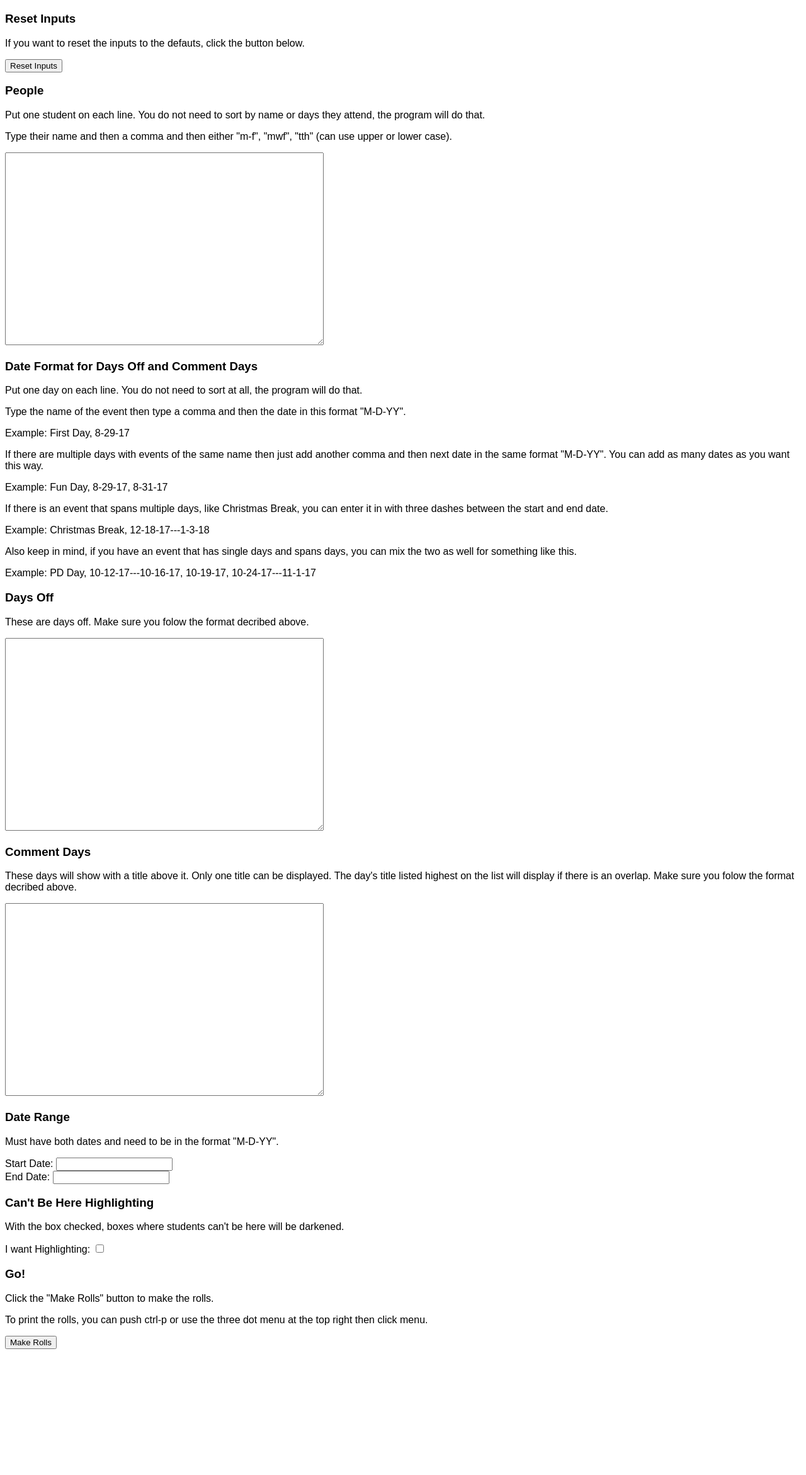
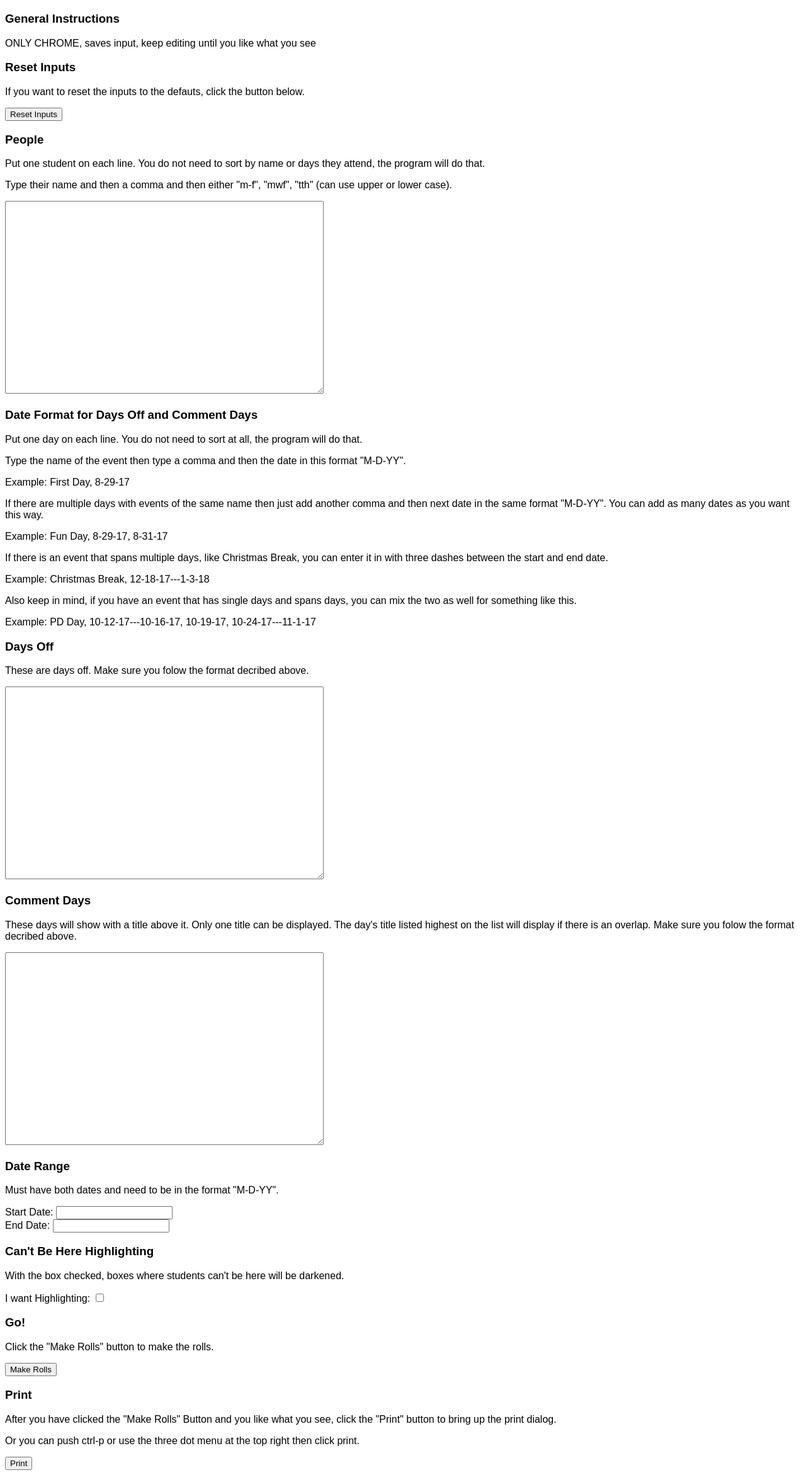
Before and after one commit to meeple142/roll-maker, a plain HTML site: page index.html in a window 1280 px wide. Shown: the part 61-2403 px from the top of the page at 63% size. Before the commit the page ends 2211 px from the top, so only its background shows below. Drawn offline with nearby package versions, Linux system fonts and the light colour scheme; a script that the page names is missing.

Commit message:
added more instructions and print button

```diff
--- a/index.html
+++ b/index.html
@@ -9,6 +9,8 @@
 <body>
     <div id="settings">
         <h1>Roll Maker</h1>
+        <h3>General Instructions</h3>
+        <p>ONLY CHROME, saves input, keep editing until you like what you see</p>
         <h3>Reset Inputs</h3>
         <p>If you want to reset the inputs to the defauts, click the button below.</p>
         <button id="resetInputs">Reset Inputs</button>
@@ -53,8 +55,11 @@
     </label>
         <h3>Go!</h3>
         <p>Click the "Make Rolls" button to make the rolls.</p>
-        <p>To print the rolls, you can push ctrl-p or use the three dot menu at the top right then click menu.</p>
         <button id="makeRolls">Make Rolls</button>
+        <h3>Print</h3>
+        <p>After you have clicked the "Make Rolls" Button and you like what you see, click the "Print" button to bring up the print dialog.</p>
+        <p>Or you can push ctrl-p or use the three dot menu at the top right then click print.</p>
+        <button id="print">Print</button>
     </div>
     <div id="rollmakerOutput">
     </div>
--- a/roll-maker.js
+++ b/roll-maker.js
@@ -406,3 +406,7 @@ function resetInputs() {
 
 //add the eventListener for resetInputs button
 document.querySelector('#resetInputs').addEventListener('click', resetInputs);
+//add the eventListener for the print button
+document.querySelector('#print').addEventListener('click', function () {
+    window.print();
+});
```
